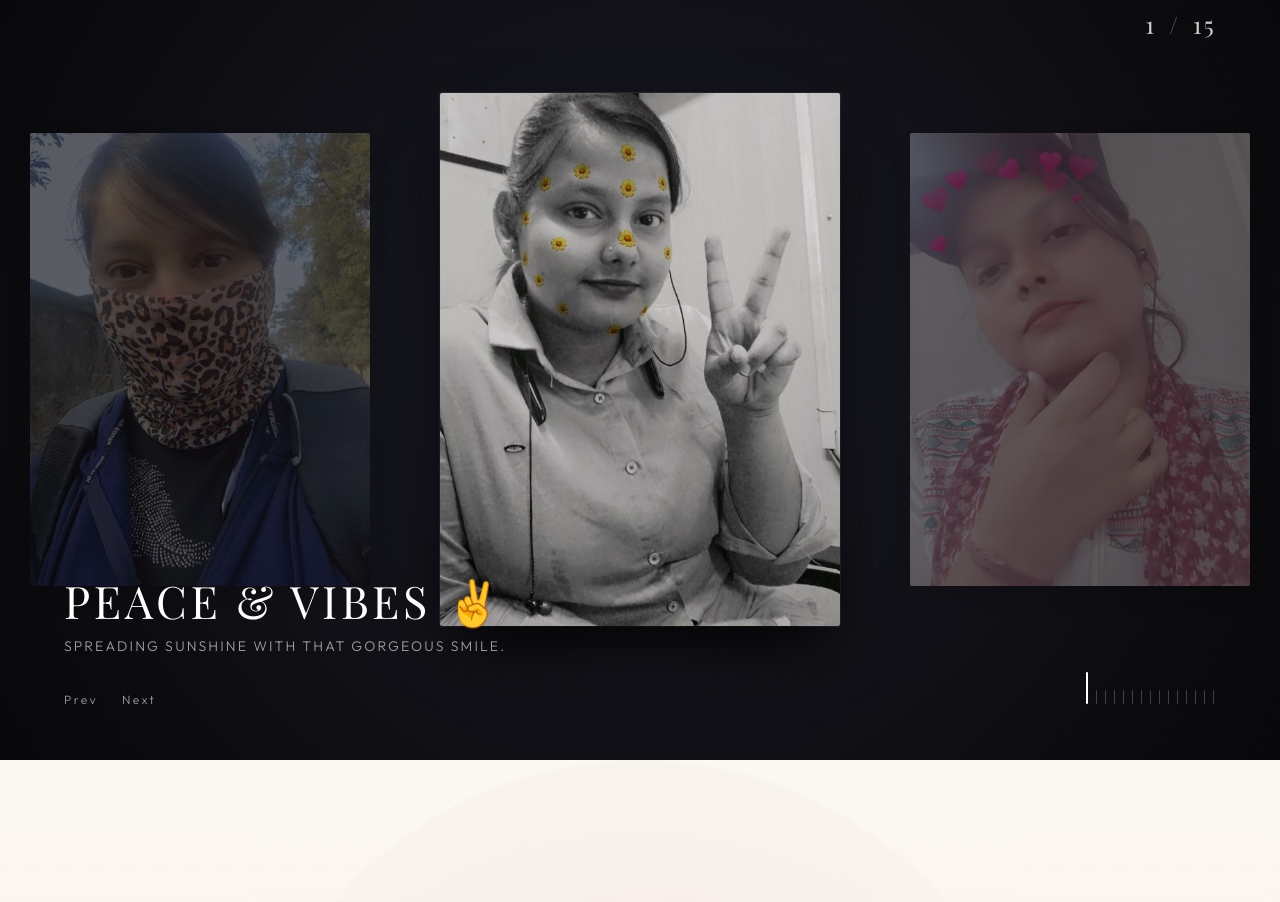
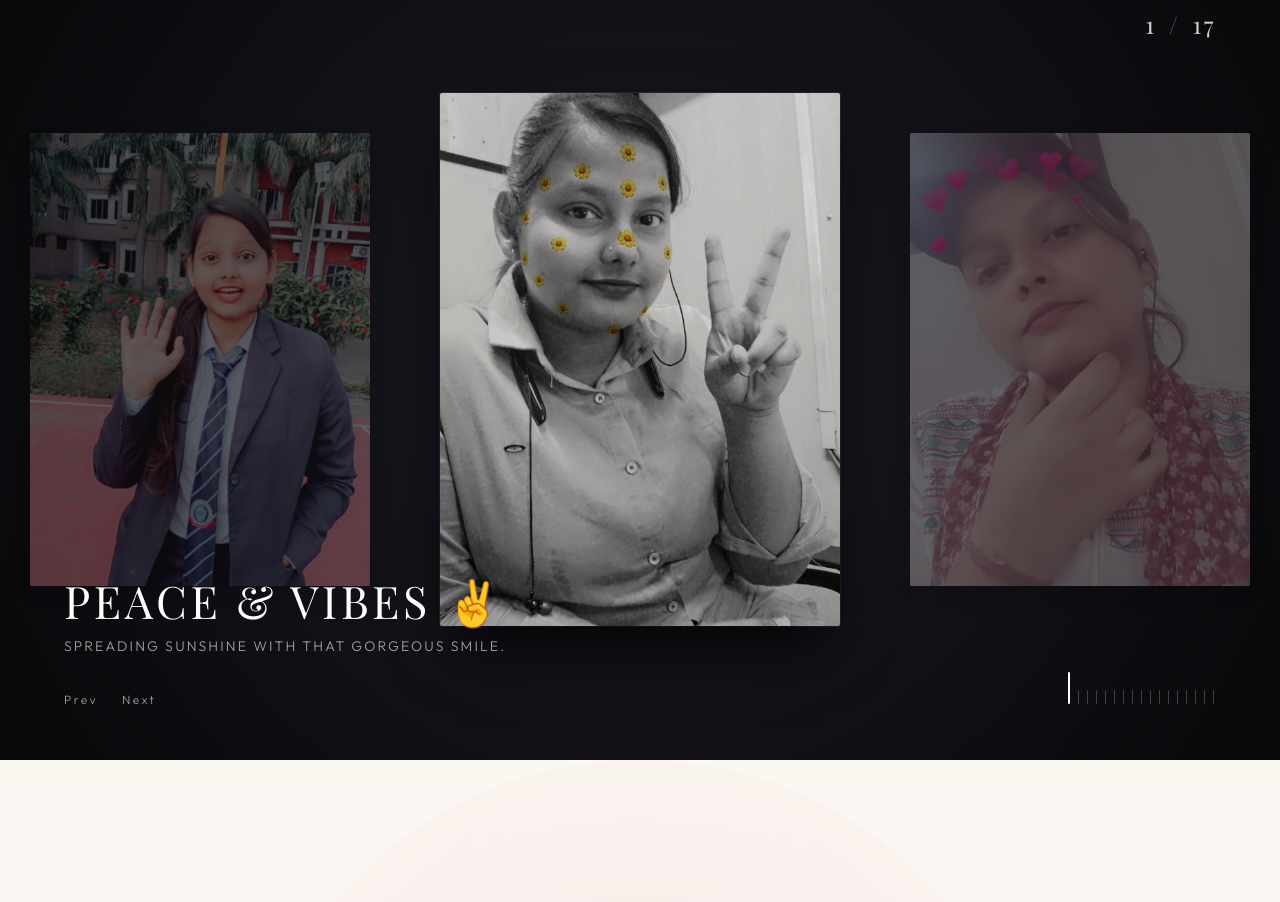
Before and after one commit to AshiqueHussain00/Birthday-wishes, a React (Vite) app: page / in a window 1280 px wide. Shown: the part 840-1742 px from the top of the page. Built offline with nearby package versions, Linux system fonts and the light colour scheme; a web font is replaced by a local one.

Commit message:
add another 2 custom photos of Priyanka (total 17 real photos)

```diff
--- a/src/components/DigitalGallery.jsx
+++ b/src/components/DigitalGallery.jsx
@@ -18,6 +18,8 @@ const memoryData = [
   { id: 13, img: "/images/photo13.jpg", caption: "Composed & Calm 💭",   desc: "Deep thoughts and quiet elegance in a cozy moment." },
   { id: 14, img: "/images/photo14.jpg", caption: "Traditional Grace 🥻", desc: "Stunning radiance in a beautiful traditional blue saree." },
   { id: 15, img: "/images/photo15.jpg", caption: "Adventures Await 🎒",   desc: "Ready to explore the world with curiosity and safety." },
+  { id: 16, img: "/images/photo16.jpg", caption: "Sleek & Chic 🕶️",       desc: "Styling it up with confidence and an effortless look." },
+  { id: 17, img: "/images/photo17.jpg", caption: "Friendly Waves 👋",     desc: "Waving hello from the court with that bright energy." },
 ];
 
 /* ─── Image Fallback ─── */
```
Also changed, not shown: public/images/photo16.jpg (added), public/images/photo17.jpg (added).
